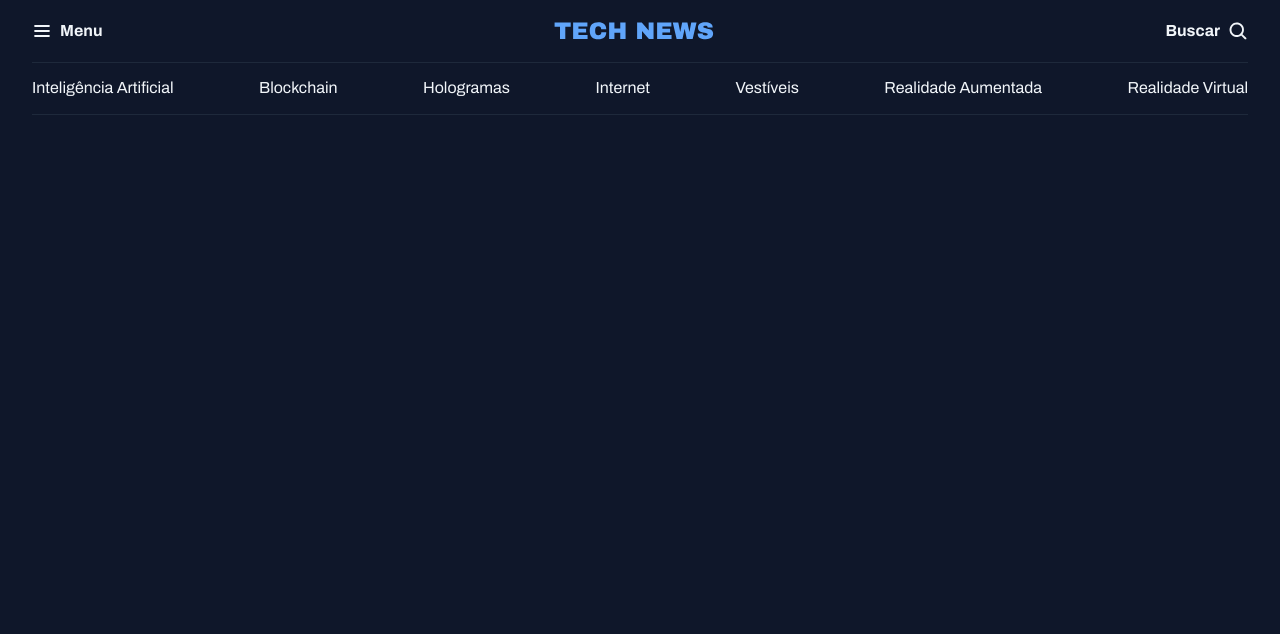
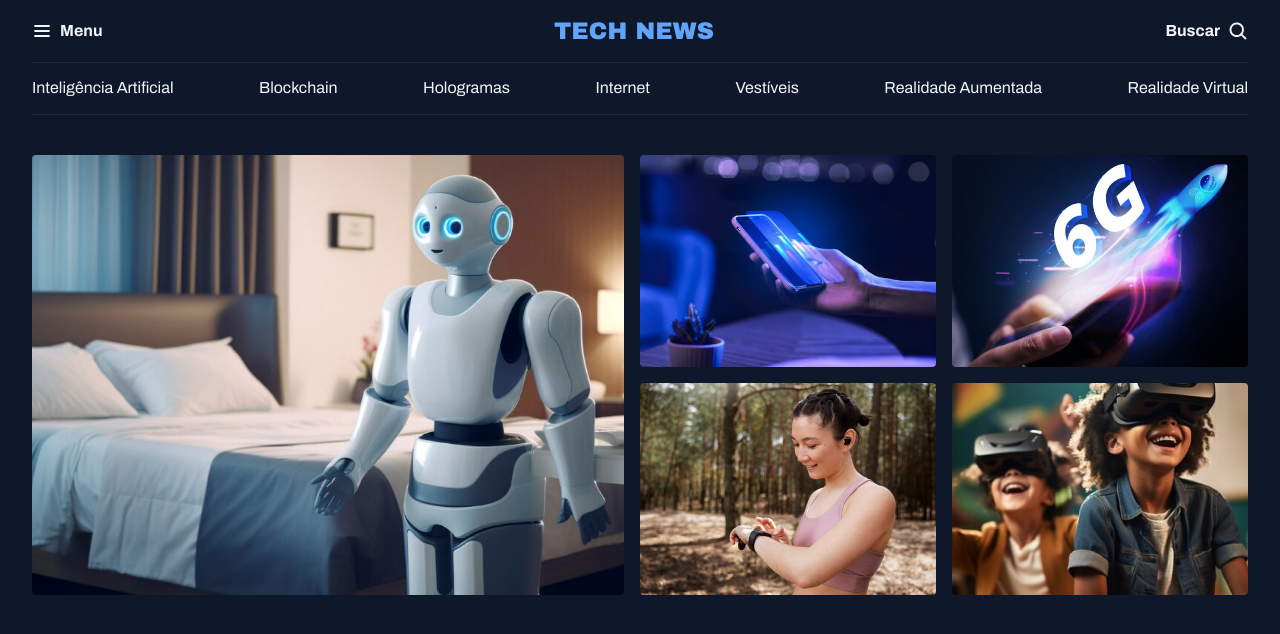
Before and after one commit to ricardo-shinoda/rs-projeto-portal-de-noticias, a plain HTML site: page index.html in a window 1280 px wide. Drawn offline with Linux system fonts and the light colour scheme.

Commit message:
final adjustment on images layout on section

```diff
--- a/index.html
+++ b/index.html
@@ -36,6 +36,27 @@
     <a href="#">Realidade Aumentada</a>
     <a href="#">Realidade Virtual
 </header>
+<main class="grid container">
+  <section id="featured" class="grid grid-flow-col gap-16">
+    <div>
+      <img src="assets/images/Image 01.png" alt="">
+    </div>
+    <div class="grid grid-cols-2 gap-16">
+      <div>
+        <img src="assets/images/Image 02.png" alt="">
+      </div>
+      <div>
+        <img src="assets/images/Image 03.png" alt="">
+      </div>
+      <div>
+        <img src="assets/images/Image 04.png" alt="">
+      </div>
+      <div>
+        <img src="assets/images/Image 05.png" alt="">
+      </div>
+    </div>
+  </section>
+</main>
 </body>
 
 </html>
--- a/styles/global.css
+++ b/styles/global.css
@@ -40,18 +40,16 @@ h1, h2, h3 {
   font: inherit;
 }
 
+img {
+  max-width: 100%;
+}
+
 .container {
   max-width: 1280px;
-  padding-inline:  32px;
-  margin-inline:  auto;
+  padding-inline: 32px;
+  margin-inline: auto;
 }
 
-/* Utility class */
-
-.grid {
-  display: grid;
+main {
+  margin-top: 40px;
 }
-
-.grid-flow-col {
-  grid-auto-flow: column;
-}
--- a/styles/index.css
+++ b/styles/index.css
@@ -1,2 +1,4 @@
 @import url(./global.css);
 @import url(./header.css);
+@import url(./utilities.css);
+@import url(./section.css)
--- /dev/null
+++ b/styles/section.css
@@ -0,0 +1,7 @@
+#featured {
+  img {
+    height: 100%;
+    object-fit: cover;
+    border-radius: 4px;
+  }
+}
--- /dev/null
+++ b/styles/utilities.css
@@ -0,0 +1,17 @@
+/* Utility class */
+
+.grid {
+  display: grid;
+}
+
+.grid-flow-col {
+  grid-auto-flow: column;
+}
+
+.grid-cols-2 {
+  grid-template-columns: 1fr 1fr;
+}
+
+.gap-16 {
+  gap: 16px;
+}
```
